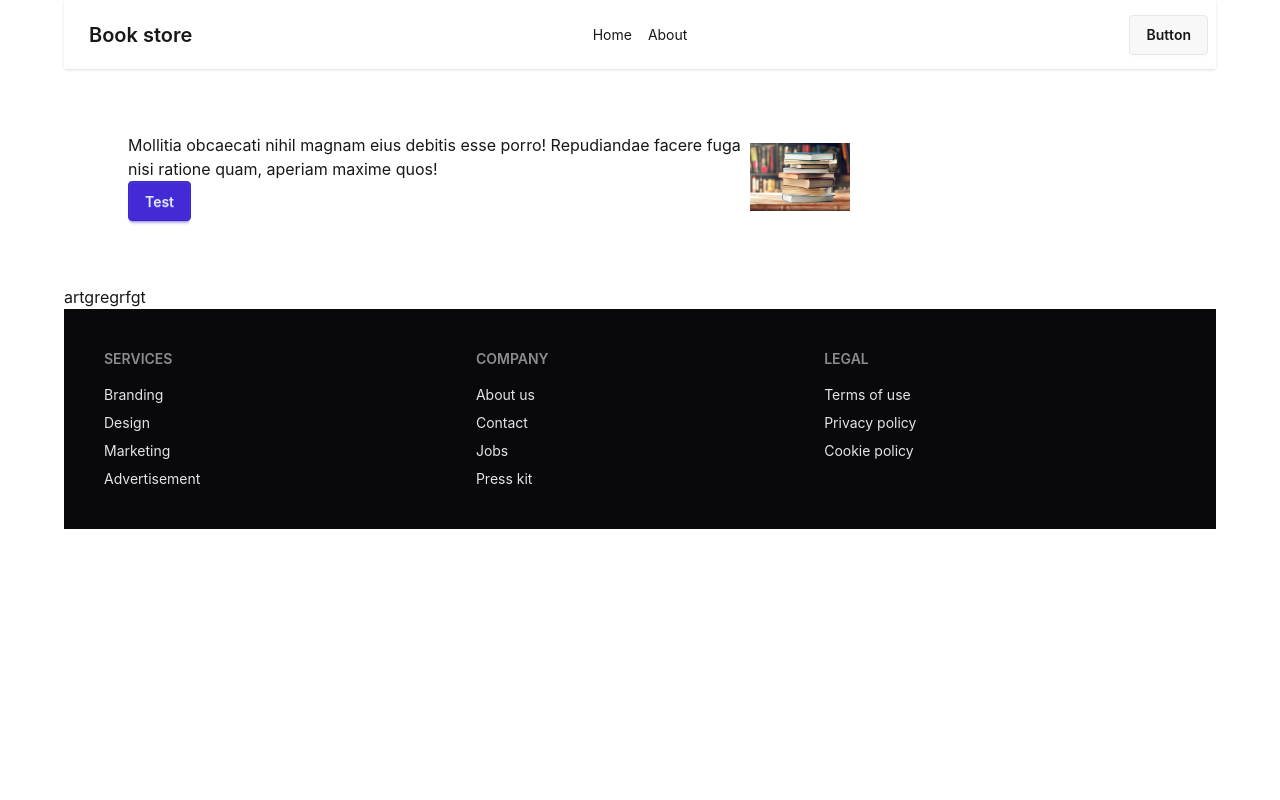
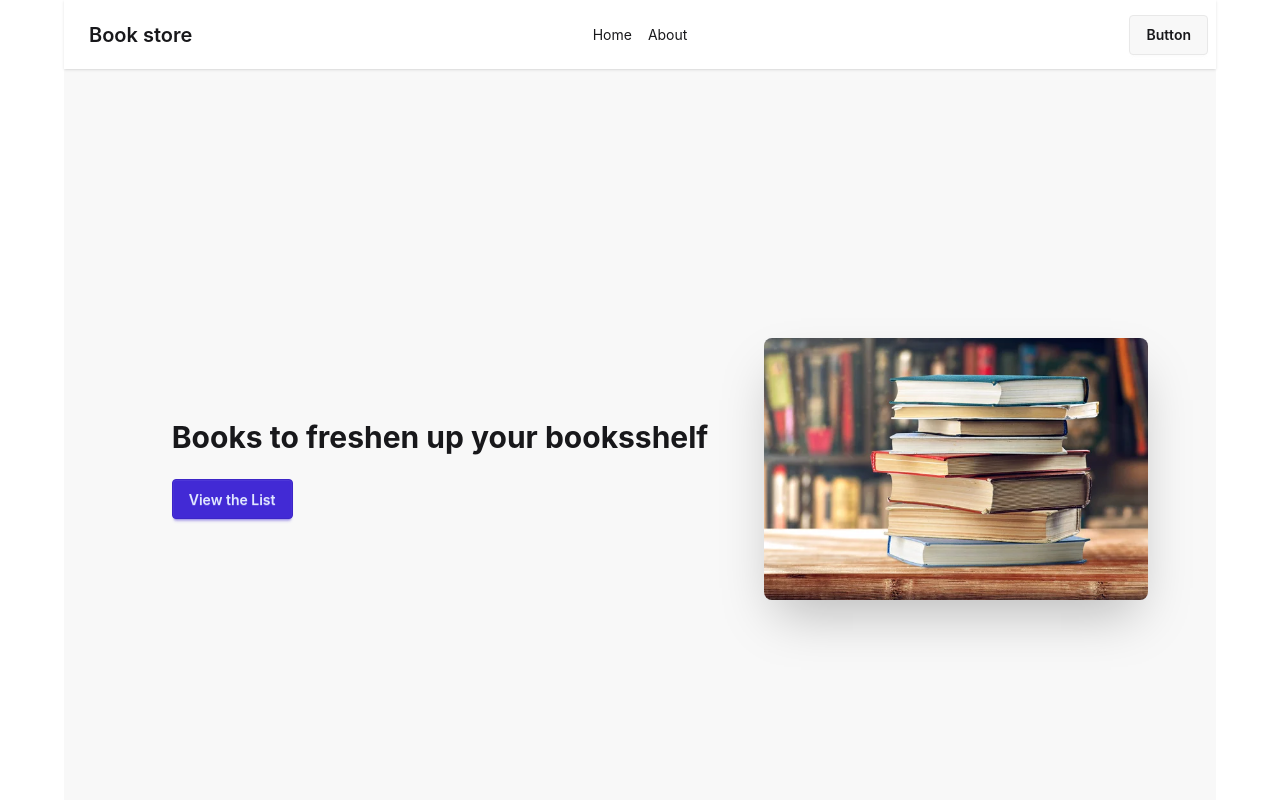
Before and after one commit to omarfarhatul/book_store, a React (Vite) app: page / in a window 1280 px wide. Shown: the top 800 px of the page. Built offline with nearby package versions, Linux system fonts and the light colour scheme.

Commit message:
update data

```diff
--- a/src/components/Banner/Banner.jsx
+++ b/src/components/Banner/Banner.jsx
@@ -3,13 +3,16 @@ import bookimage from '../../assets/books.jpg';
 
 const Banner = () => {
     return (
-        <div className='flex justify-around items-center p-16 w-full'>
-            <div>
-                <h1>Mollitia obcaecati nihil magnam eius debitis esse porro! Repudiandae facere fuga nisi ratione quam, aperiam maxime quos!</h1>
-                <button className='btn btn-primary'>Test</button>
-            </div>
-            <div>
-                <img className='w-3/12' src={bookimage} alt="" />
+        <div className="hero bg-base-200 min-h-screen">
+            <div className="hero-content flex-col lg:flex-row-reverse">
+                <img
+                    src={bookimage}
+                    className="max-w-sm rounded-lg shadow-2xl"
+                />
+                <div className='mx-10'>
+                    <h1 className="text-3xl font-bold mb-6">Books to freshen up your booksshelf</h1>
+                    <button className="btn btn-primary">View the List</button>
+                </div>
             </div>
         </div>
     );
--- a/src/pages/Books/Books.jsx
+++ b/src/pages/Books/Books.jsx
@@ -1,9 +1,18 @@
-import React from 'react';
+import React, { useEffect, useState } from 'react';
 
 const Books = () => {
+    const  [allBooks, setallBooks]=useState([]);
+
+    useEffect(()=>{
+        fetch("booksData.json")
+        .then(res=>res.json())
+        .then(data=> {
+            setallBooks(data)
+        })
+    }, [])
     return (
         <div>
-            <h1>artgregrfgt</h1>
+            <h1 className='text-3xl text-center p-6'>Books</h1>
         </div>
     );
 };
```
